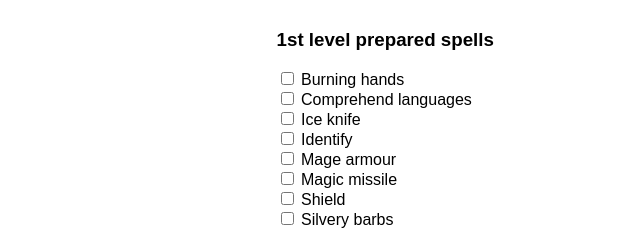
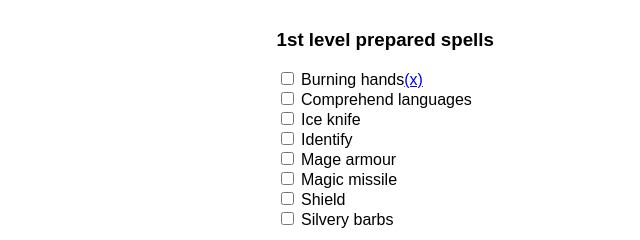
Before and after one commit to sk8267/st, a plain HTML site: page index.html in a window 1280 px wide. Shown: the top 240 px of the page, 640-1280 px from the left. Drawn offline with Linux system fonts and the light colour scheme.

Commit message:
Update index.html

```diff
--- a/index.html
+++ b/index.html
@@ -67,7 +67,7 @@
         <h3>1st level prepared spells</h3>
         <div class="controls">
           <input type="checkbox" id="burninghands" name="burninghands" value="Burning hands">
-<label for="burninghands"> Burning hands</label><br>
+<label for="burninghands"> Burning hands</label><a href="https://dnd5e.wikidot.com/spell:burning-hands" target="_blank">(x)</a><br>
           <input type="checkbox" id="comprelang" name="comprelang" value="Comprehend languages">
 <label for="comprelang"> Comprehend languages</label><br>
           <input type="checkbox" id="iceknife" name="iceknife" value="Ice knife">
```
